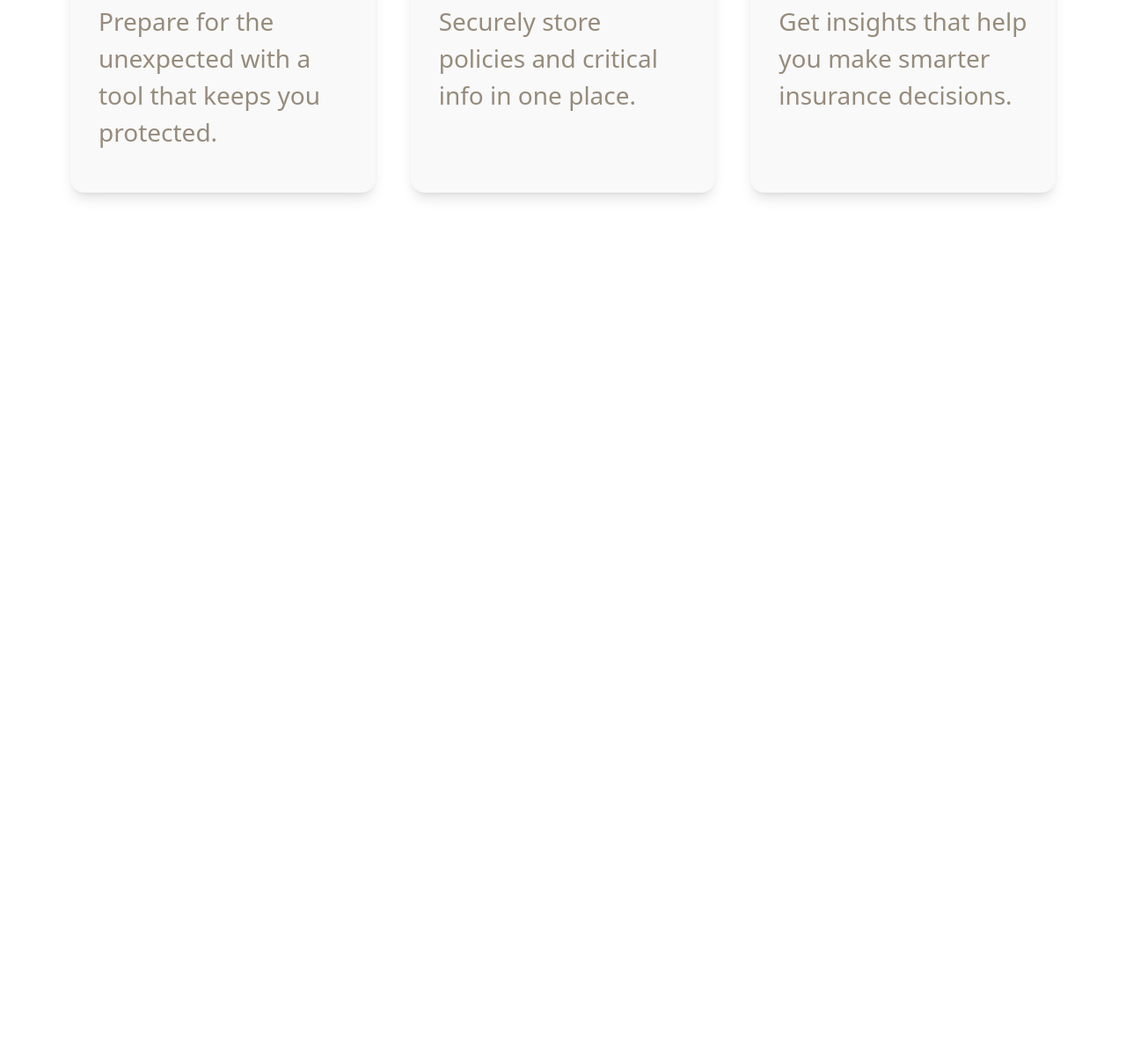
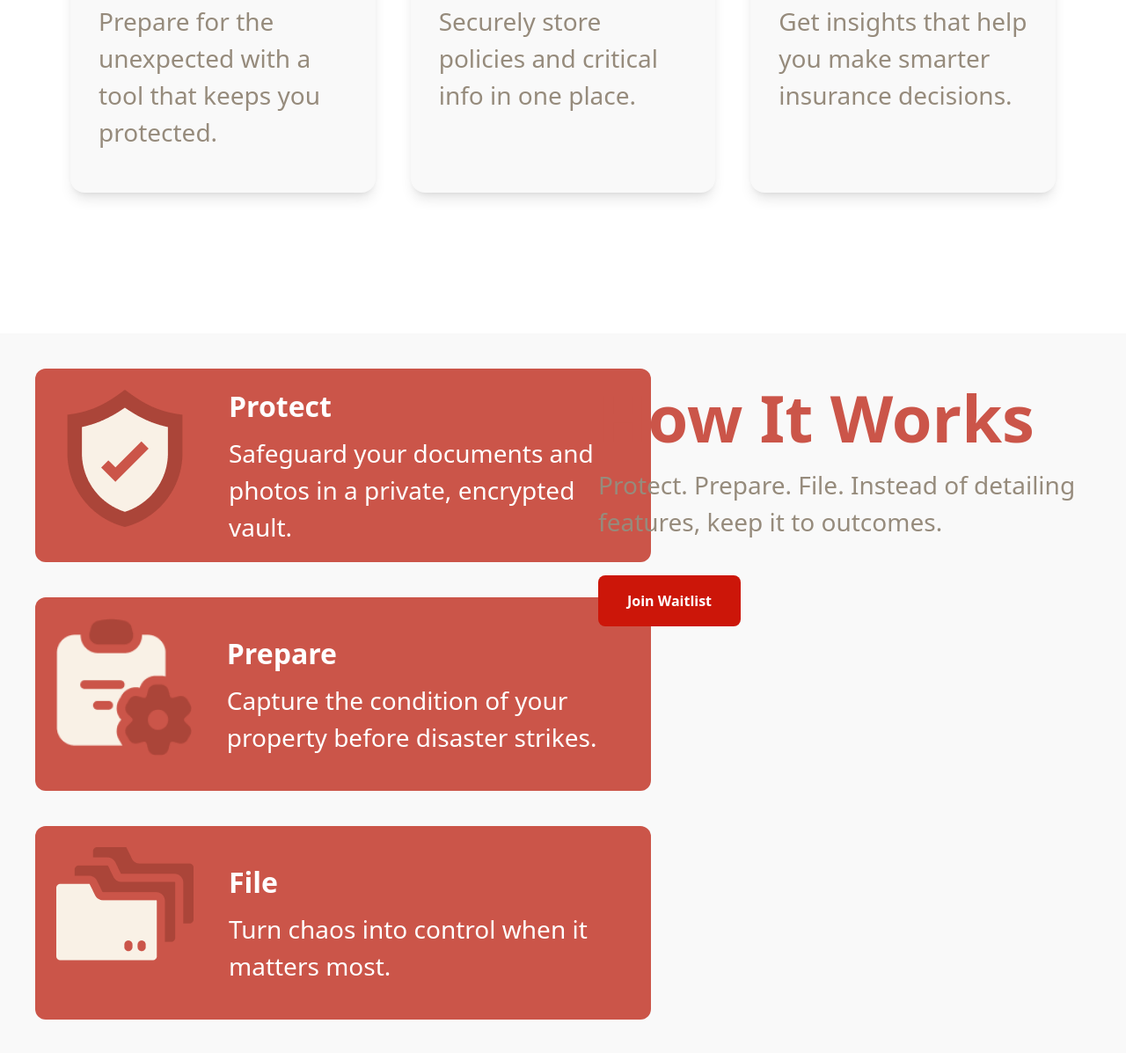
Before and after one commit to Shohan407/Landing-Page-F3, a plain HTML site: page index.html in a window 1280 px wide. Shown: the part 1921-3118 px from the top of the page at 88% size. Before the commit the page ends 2300 px from the top, so only its background shows below. Drawn offline with nearby package versions, Linux system fonts and the light colour scheme.

Commit message:
Feature Section Complete

```diff
--- a/index.html
+++ b/index.html
@@ -100,7 +100,7 @@
         </section>
 
         <!-- Card Section -->
-        <section class="h-auto w-auto flex flex-col items-center py-30 px-10 gap-y-10  text-center">
+        <section class="h-auto w-auto flex flex-col items-center py-30 px-10 gap-y-10  text-center justify-around">
             <h2 class="text-secondary-red text-[74px] font-bold leading-[130%] max-w-[694px]">Value Proposition</h2>
             <p class="text-primary-cyan text-[28px] font-normal leading-[150%] max-w-[779px] mt-[-30px]">Be prepared,
                 stay
@@ -127,12 +127,51 @@
                     class="bg-[#F9F9F9] py-12 px-8 rounded-[16px] flex flex-col gap-y-4 shadow-secondary max-w-[450px]">
                     <img class="w-[60px] h-[60px] object-cover rounded-[8px]" src="assets/owl.svg" alt="">
                     <h2 class="text-[#000000] text-[28px] font-bold  ">Gain the Upper Hand</h2>
-                    <p class="text-primary-cyan text-[28px] font-normal  ">Get insights that help you make smarter insurance decisions.</p>
+                    <p class="text-primary-cyan text-[28px] font-normal  ">Get insights that help you make smarter
+                        insurance decisions.</p>
                 </div>
 
             </div>
         </section>
 
+        <!-- Feature Section -->
+
+        <section class=" flex flex-row gap-10 text-left px-10 py-10 w-full bg-[#F9F9F9]">
+            <div class="flex flex-col w-1/2 gap-y-10">
+                <div class="h-[220px] w-[700px] flex  py-6 px-6 rounded-xl gap-10  bg-[#CB5549]">
+                    <img class="w-[156px] h-[156px] object-cover" src="assets/Frame.png" alt="">
+                    <div class="flex flex-col gap-y-2  justify-center  ">
+                        <h2 class="text-[32px] text-white font-bold  ">Protect</h2>
+                        <p class="text-[28px] text-white font-normal ">Safeguard your documents and photos in a private,
+                            encrypted vault.</p>
+                    </div>
+                </div>
+                <div class="h-[220px] w-[700px] flex  py-6 px-6 rounded-xl gap-10  bg-[#CB5549]">
+                    <img class="w-[156px] h-[156px] object-cover" src="assets/Group (1).png" alt="">
+                    <div class="flex flex-col gap-y-2  justify-center  ">
+                        <h2 class="text-[32px] text-white font-bold  ">Prepare</h2>
+                        <p class="text-[28px] text-white font-normal ">Capture the condition of your property before
+disaster strikes.</p>
+                    </div>
+                </div>
+                <div class="h-[220px] w-[700px] flex  py-6 px-6 rounded-xl gap-10  bg-[#CB5549]">
+                    <img class="w-[156px] h-[156px] object-cover" src="assets/Frame (1).png" alt="">
+                    <div class="flex flex-col gap-y-2  justify-center  ">
+                        <h2 class="text-[32px] text-white font-bold  ">File</h2>
+                        <p class="text-[28px] text-white font-normal ">Turn chaos into control when it matters most.</p>
+                    </div>
+                </div>
+            </div>
+            <div class="w-1/2  ">
+                <h2 class="text-secondary-red text-[74px] font-bold w-full   ">How It Works</h2>
+                <p class="text-primary-cyan text-[28px] font-normal ">Protect. Prepare. File.
+                    Instead of detailing <br> features, keep it to outcomes.</p>
+                <button
+                    class="h-auto w-auto py-4 px-8 bg-primary-red border-[1px] border-transparent ease-in-out duration-300 rounded-[8px] hover:border-solid hover:border-primary-red hover:bg-transparent cursor-pointer text-base font-[590] hover:text-primary-red  text-white mt-10 ">
+                    Join Waitlist
+                </button>
+            </div>
+        </section>
 
 
 
```
